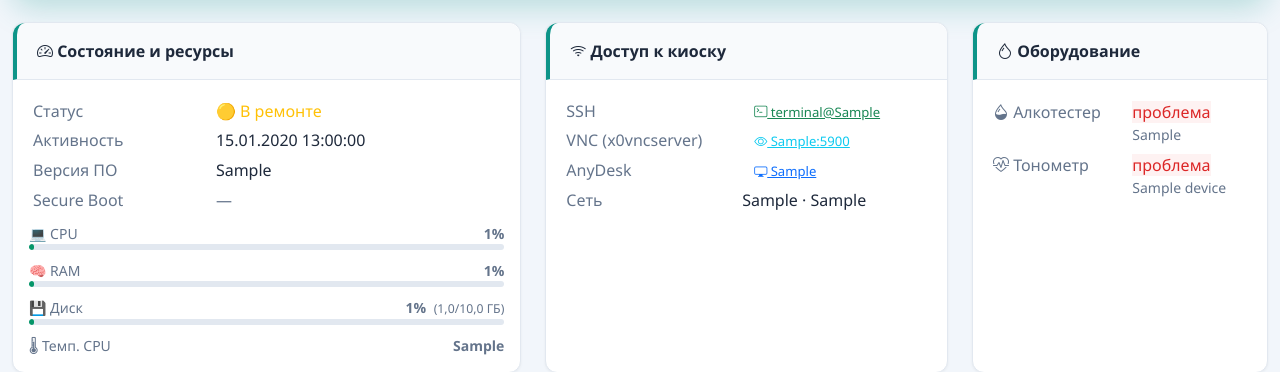
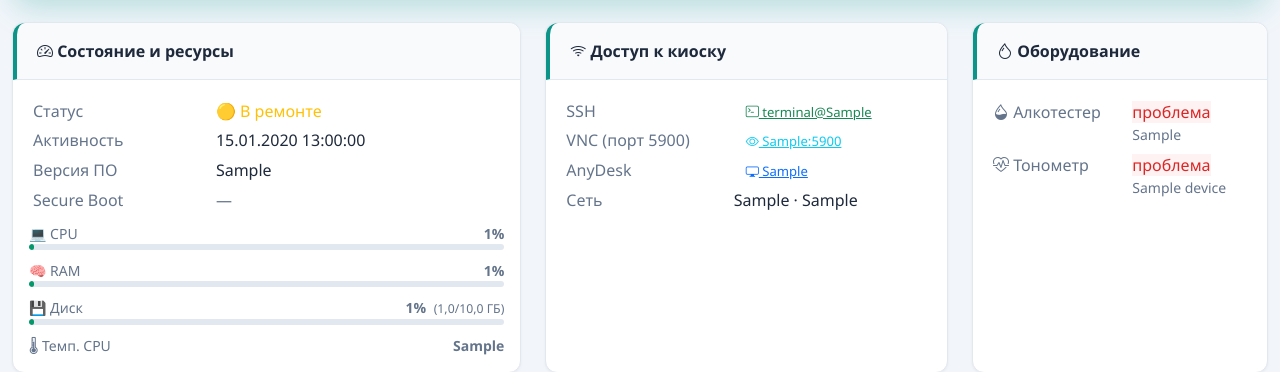
Before and after one commit to alekchiz/devicehub, a Django app: page /dashboard/device/1/detail/ in a window 1280 px wide. Shown: the part 195-567 px from the top of the page. Run offline with Django 5.2, Linux system fonts and the light colour scheme; tables that the repository leaves empty hold one stand-in row (values such as "Sample post"); some libraries are stand-ins or nearby versions.

Commit message:
Киоски: автовыбор VNC-сервиса (x0vncserver/x11vnc) в кнопке Настроить VNC

```diff
--- a/devices/views.py
+++ b/devices/views.py
@@ -255,7 +255,13 @@ def ssh_change_password(device, new_password):
 
 
 def _ssh_vnc_setup(device, vnc_password):
-    """Настраивает x0vncserver на ПАК: кладёт пароль в .vnc/passwd и рестартит сервис."""
+    """Настраивает VNC на ПАК: кладёт пароль в .vnc/passwd и рестартит сервис.
+
+    Автовыбор сервиса по тому, что установлено на киоске: сначала пробуем
+    x0vncserver.service (новый ПАК), иначе x11vnc.service (старые ПАК после
+    client/x11vnc_setup.py). Файл пароля генерируется vncpasswd (RFB-формат),
+    совместим с -rfbauth у x11vnc и с passwd у x0vncserver.
+    """
     if not device or not device.vpn_ip or device.vpn_ip in ('0', 'N/A'):
         return _SSHFailed('SSH: у киоска нет VPN IP')
 
@@ -268,7 +274,11 @@ def _ssh_vnc_setup(device, vnc_password):
                 "&& chown terminal:terminal /home/terminal/.vnc/passwd.new "
                 "&& chmod 600 /home/terminal/.vnc/passwd.new "
                 "&& mv -f /home/terminal/.vnc/passwd.new /home/terminal/.vnc/passwd "
-                "&& systemctl restart x0vncserver.service\"").format(sudo=es, vnc=ev)
+                "&& {{ if systemctl list-unit-files x0vncserver.service >/dev/null 2>&1; "
+                "then systemctl restart x0vncserver.service; "
+                "elif systemctl list-unit-files x11vnc.service >/dev/null 2>&1; "
+                "then systemctl restart x11vnc.service; "
+                "else echo 'VNC-сервис не найден (нет x0vncserver или x11vnc)' >&2; exit 1; fi; }}\"").format(sudo=es, vnc=ev)
 
     return _ssh_run(device.vpn_ip, None, _ssh_candidate_passwords(device),
                     sudo_passwords=_ssh_sudo_passwords(device),
@@ -745,7 +755,7 @@ def device_set_password(request, pk):
 
 @user_passes_test(is_admin)
 def device_vnc_setup(request, pk):
-    """Настраивает VNC (x0vncserver) на киоске по кнопке и ставит vnc_ready."""
+    """Настраивает VNC на киоске по кнопке (автовыбор x0vncserver/x11vnc) и ставит vnc_ready."""
     device = get_object_or_404(Device, pk=pk)
     if request.method == 'POST':
         if not device.vpn_ip or device.vpn_ip in ('0', 'N/A'):
@@ -758,7 +768,7 @@ def device_vnc_setup(request, pk):
         result = _ssh_vnc_setup(device, vnc_pass)
         if result.returncode == 0:
             Device.objects.filter(pk=device.pk).update(vnc_ready=True)
-            messages.success(request, f'{device.hostname}: VNC настроен (x0vncserver, порт 5900)')
+            messages.success(request, f'{device.hostname}: VNC настроен (порт 5900)')
         else:
             messages.warning(
                 request, f'{device.hostname}: {result.stderr.strip() or "ошибка настройки VNC"}')
--- a/templates/devices/device_detail_page.html
+++ b/templates/devices/device_detail_page.html
@@ -33,7 +33,7 @@
         <div class="hero-actions">
             <a href="ssh://terminal@{{ device.vpn_ip }}" class="hero-btn" title="Открыть SSH"><i class="bi bi-terminal"></i> SSH</a>
             {% if device.vpn_ip and device.vpn_ip != '0' and device.vpn_ip != 'N/A' %}
-            <a href="vnc://{{ device.vpn_ip }}:5900" class="hero-btn" title="Открыть VNC (x0vncserver, порт 5900)"><i class="bi bi-eye"></i> VNC</a>
+            <a href="vnc://{{ device.vpn_ip }}:5900" class="hero-btn" title="Открыть VNC (порт 5900)"><i class="bi bi-eye"></i> VNC</a>
             {% endif %}
             <a href="{% url 'export_device_report' device.pk %}" class="hero-btn"><i class="bi bi-file-earmark-excel"></i> Сводка</a>
             <a href="{% url 'dashboard' %}" class="hero-btn"><i class="bi bi-arrow-left"></i> Дашборд</a>
@@ -110,7 +110,7 @@
                         </td>
                     </tr>
                     <tr>
-                        <td class="text-muted">VNC (x0vncserver)</td>
+                        <td class="text-muted">VNC (порт 5900)</td>
                         <td>
                             {% if device.vpn_ip and device.vpn_ip != '0' and device.vpn_ip != 'N/A' %}
                             <a href="vnc://{{ device.vpn_ip }}:5900" class="btn-soft btn-outline-info btn-sm"><i class="bi bi-eye"></i> {{ device.vpn_ip }}:5900</a>
@@ -209,9 +209,9 @@
     <div class="card-body">
         <div class="d-flex flex-wrap gap-2 mb-3">
             <form method="post" action="{% url 'device_vnc_setup' device.pk %}" class="d-inline"
-                  onsubmit="return confirm('Настроить VNC (x0vncserver) на киоске? (будет перезапуск)');">
+                  onsubmit="return confirm('Настроить VNC (x0vncserver или x11vnc) на киоске? (будет перезапуск)');">
                 {% csrf_token %}
-                <button type="submit" class="btn btn-soft btn-outline-info btn-sm"><i class="bi bi-gear"></i> Настроить VNC (x0vncserver)</button>
+                <button type="submit" class="btn btn-soft btn-outline-info btn-sm"><i class="bi bi-gear"></i> Настроить VNC</button>
             </form>
             <form method="post" action="{% url 'device_deploy_agent' device.pk %}" class="d-inline"
                   onsubmit="return confirm('Закинуть обновлённый info2mqtt.py на киоск?');">
```
Also changed, not shown: devices/tests.py (+21 -0 lines).
